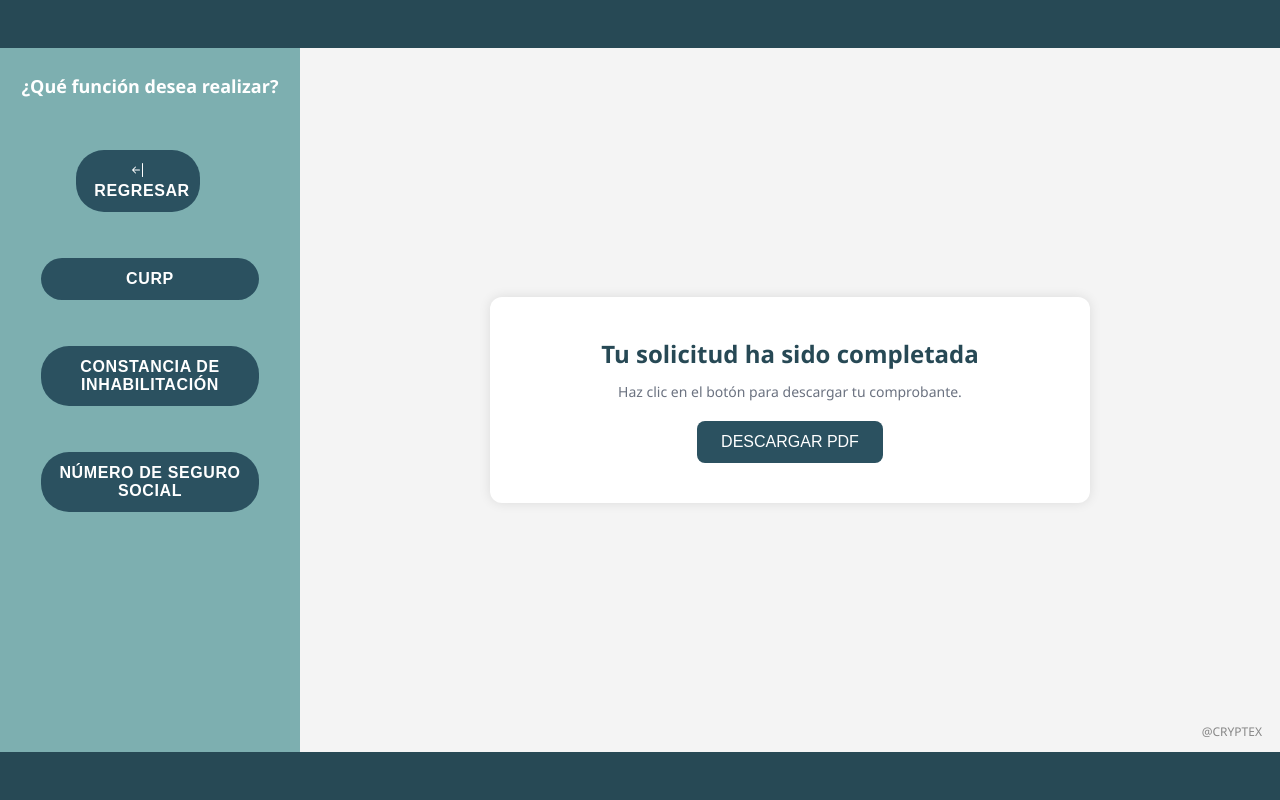
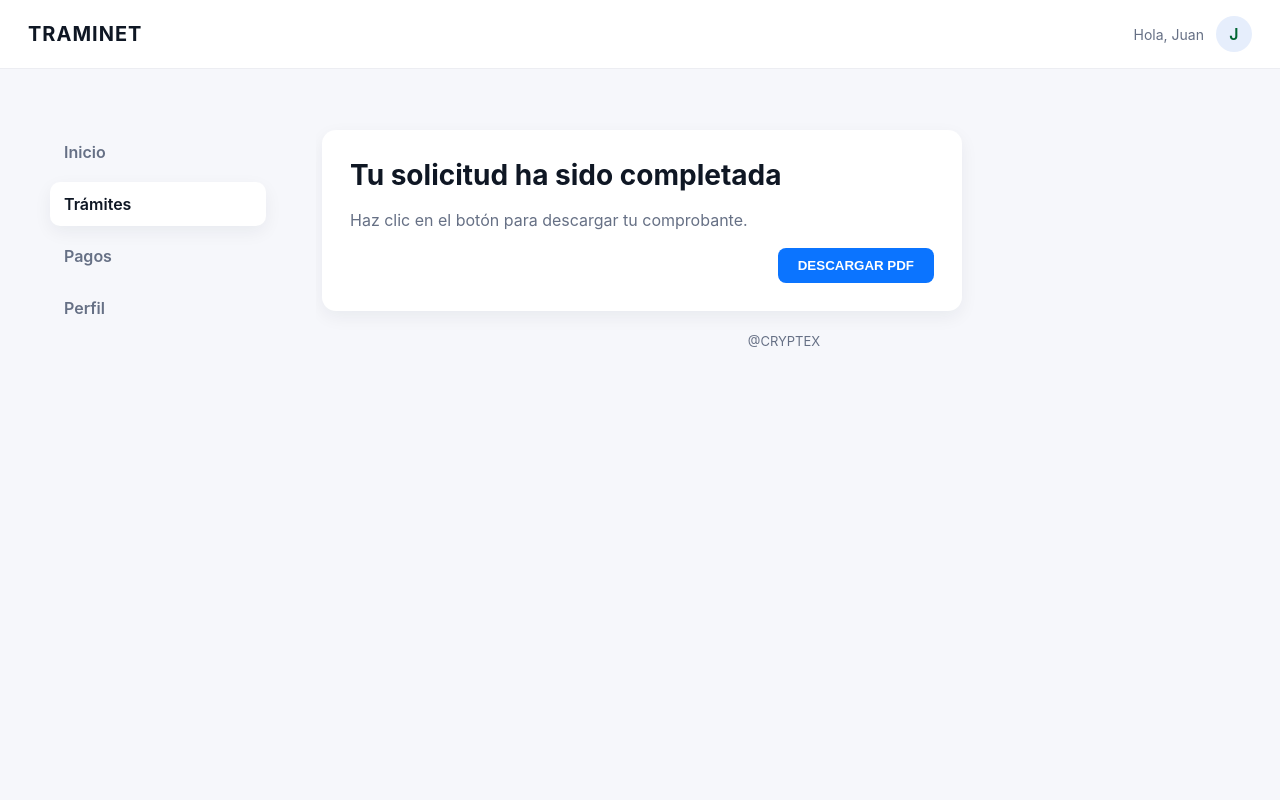
Before and after one commit to BetoLs04/TRAMINET, a website: page Frontend/pdf.html in a window 1280 px wide. Drawn offline with nearby package versions, Linux system fonts and the light colour scheme.

Commit message:
frontend final

```diff
--- a/Frontend/pdf.html
+++ b/Frontend/pdf.html
@@ -3,48 +3,43 @@
 <head>
   <meta charset="utf-8" />
   <meta name="viewport" content="width=device-width,initial-scale=1" />
-  <title>Confirmación de Solicitud</title>
-  <link rel="stylesheet" href="pdf.css" />
-  <link rel="icon" href="data:," />
+  <title>TRAMINET - Confirmación de Solicitud</title>
+  <link rel="stylesheet" href="form.css" /> <!-- Reutilizamos el CSS de form -->
 </head>
 <body>
+  <header class="app-header">
+    <div class="brand">
+      <div class="logo">TRAMINET</div>
+    </div>
+    <div class="user">
+      <div class="greeting">Hola, Juan</div>
+      <div class="avatar">J</div>
+    </div>
+  </header>
 
-  <!-- barra superior -->
-  <div class="topbar" aria-hidden="true">
-    <a href="menu.html">
-    </a>
-  </div>
-
-  <!-- contenedor central -->
-  <div class="wrapper">
+  <div class="app">
     <aside class="sidebar">
-      <!-- puedes agregar botones aquí si lo deseas -->
-        <h3>¿Qué función desea realizar?</h3>
-    <br>
-
-       <a href="menu.html"><button class="btn"><svg xmlns="http://www.w3.org/2000/svg" width="16" height="16" fill="currentColor" class="bi bi-arrow-bar-left" viewBox="0 0 16 16">
-  <path fill-rule="evenodd" d="M12.5 15a.5.5 0 0 1-.5-.5v-13a.5.5 0 0 1 1 0v13a.5.5 0 0 1-.5.5M10 8a.5.5 0 0 1-.5.5H3.707l2.147 2.146a.5.5 0 0 1-.708.708l-3-3a.5.5 0 0 1 0-.708l3-3a.5.5 0 1 1 .708.708L3.707 7.5H9.5a.5.5 0 0 1 .5.5"/>
-</svg>REGRESAR</button></a>
-      <br>
- <button class="btn">CURP</button>
-       <br>
-      <button class="btn">CONSTANCIA DE INHABILITACIÓN</button>
-       <br>
-      <button class="btn">NÚMERO DE SEGURO SOCIAL</button>
+      <nav class="menu">
+        <a href="#">Inicio</a>
+        <a href="/Frontend/front.html" class="active">Trámites</a>
+        <a href="#">Pagos</a>
+        <a href="#">Perfil</a>
+      </nav>
     </aside>
 
+    <main class="main">
       <section class="content">
         <div class="container">
           <h1>Tu solicitud ha sido completada</h1>
           <p class="lead">Haz clic en el botón para descargar tu comprobante.</p>
+          <div class="actions">
             <button id="descargarPDF">DESCARGAR PDF</button>
+          </div>
         </div>
         <div class="copyright">@CRYPTEX</div>
       </section>
+    </main>
   </div>
-
-  <!-- barra inferior -->
-  <div class="bottombar" aria-hidden="true"></div>
 
   <script src="https://cdnjs.cloudflare.com/ajax/libs/jspdf/2.5.1/jspdf.umd.min.js"></script>
   <script src="pdf.js"></script>
```
Also changed, not shown: Frontend/scriptform.js (renamed from Frontend/scriptfotm.js), 1 other file. Lines whose indentation alone changed are shown as unchanged.
